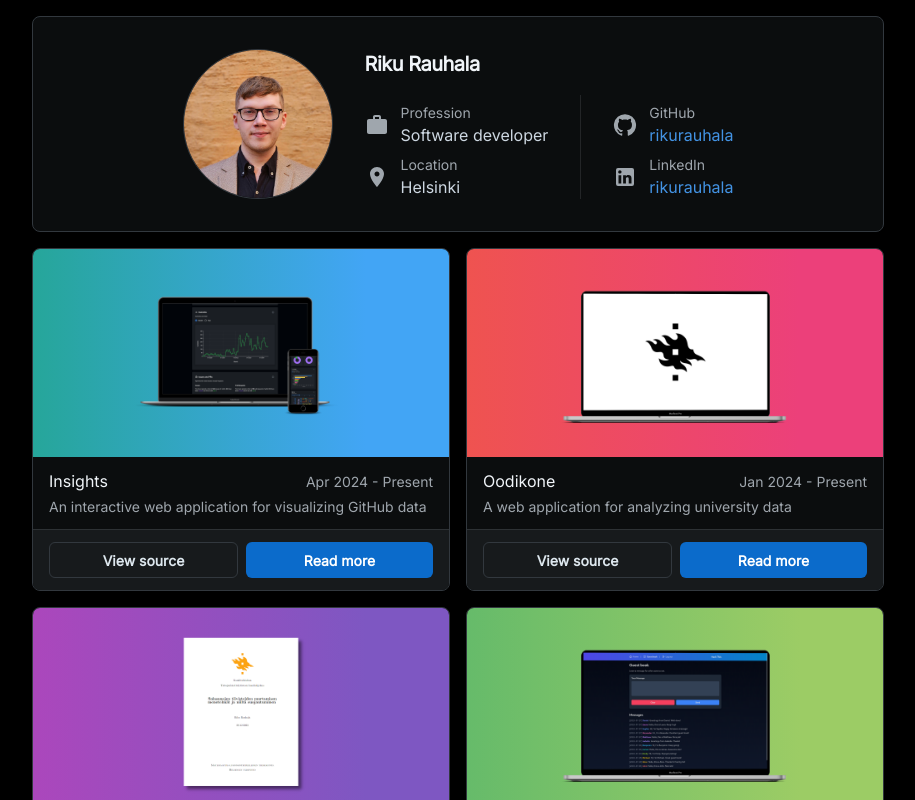
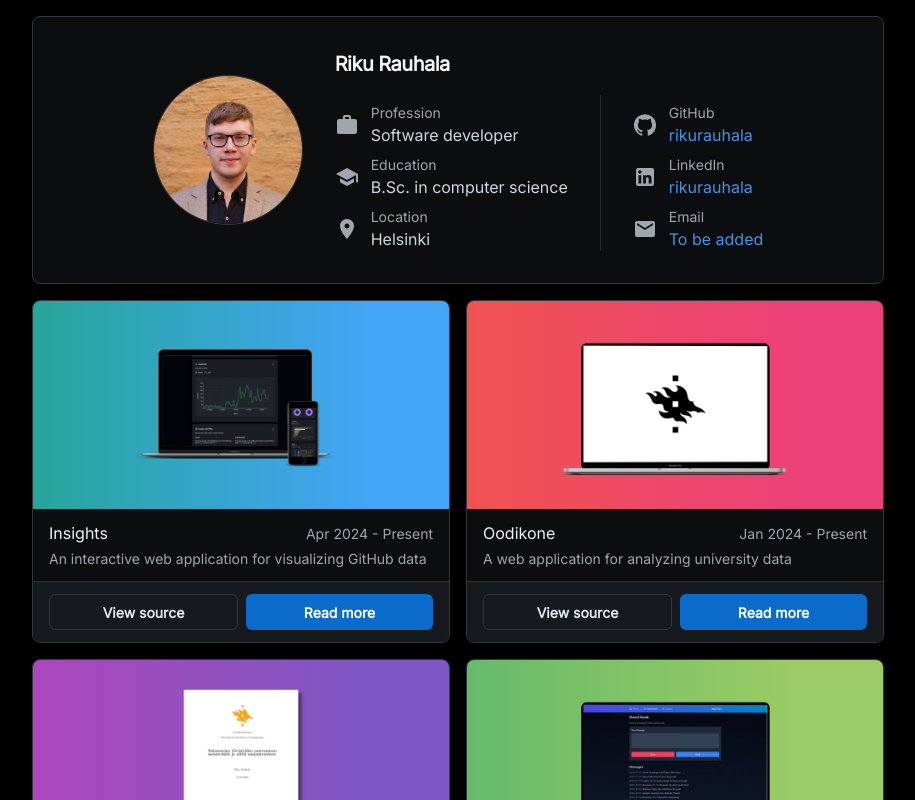
Before and after one commit to rikurauhala/rikurauhala.github.io, a React (Vite) app: page / in a window 1280 px wide. Shown: the top 800 px of the page, without its empty margins (182-1097 px from the left). Built offline with nearby package versions, Linux system fonts and the light colour scheme.

Commit message:
Add education and email

```diff
--- a/src/content/info.tsx
+++ b/src/content/info.tsx
@@ -1,6 +1,8 @@
+import EmailIcon from '@mui/icons-material/Email'
 import GitHubIcon from '@mui/icons-material/GitHub'
 import LinkedInIcon from '@mui/icons-material/LinkedIn'
 import PlaceIcon from '@mui/icons-material/Place'
+import SchoolIcon from '@mui/icons-material/School'
 import WorkIcon from '@mui/icons-material/Work'
 
 import HyperLink from '~/components/HyperLink'
@@ -14,6 +16,12 @@
     title: 'Profession',
     icon: <WorkIcon />,
     value: 'Software developer',
+  },
+  {
+    key: 'education',
+    title: 'Education',
+    icon: <SchoolIcon />,
+    value: 'B.Sc. in computer science',
   },
   {
     key: 'location',
@@ -36,4 +44,10 @@
     icon: <LinkedInIcon />,
     value: <HyperLink href="https://linkedin.com/in/rikurauhala" text="rikurauhala" />,
   },
+  {
+    icon: <EmailIcon />,
+    key: 'email',
+    title: 'Email',
+    value: <HyperLink href="mailto:" text="To be added" />,
+  },
 ]
```
